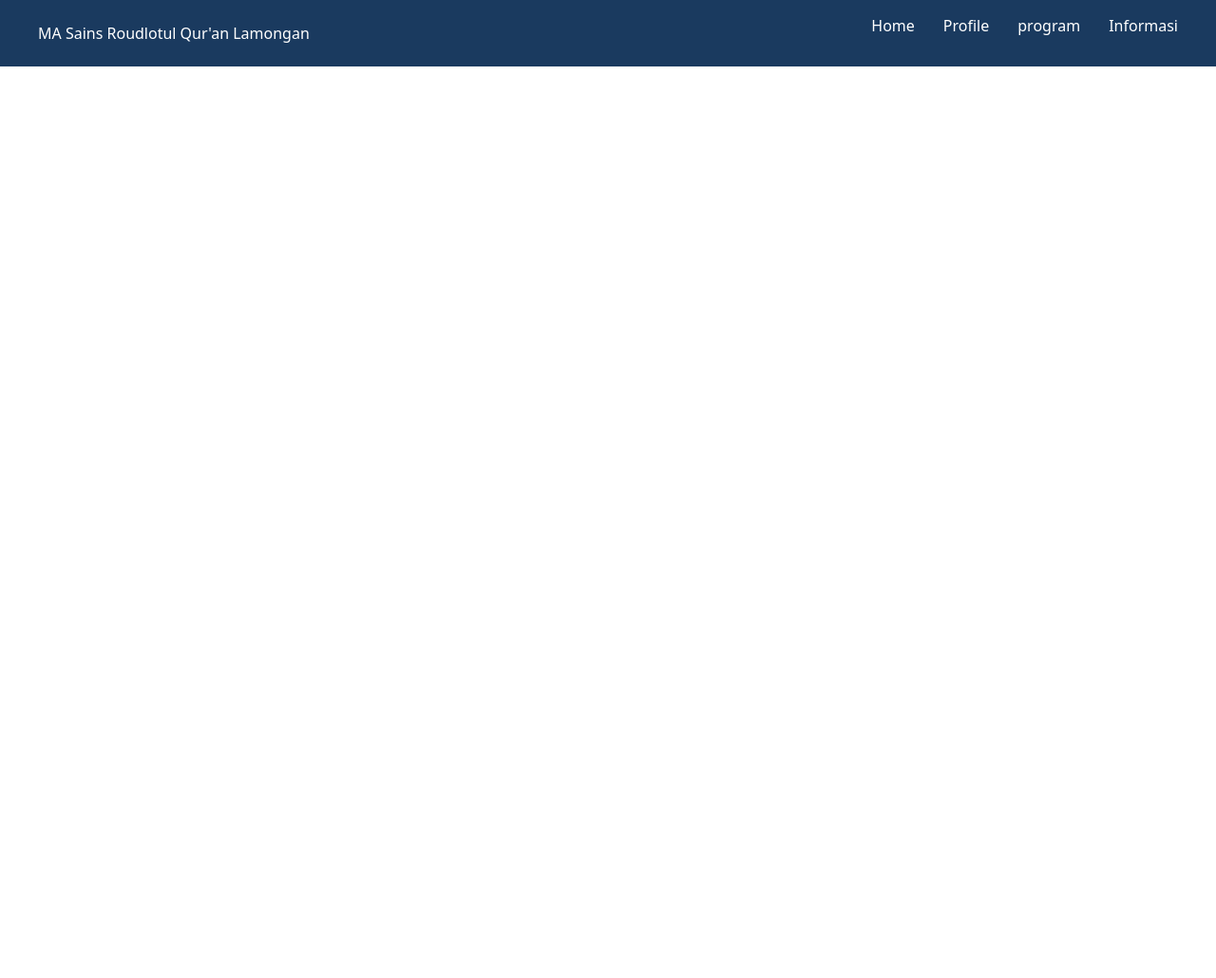
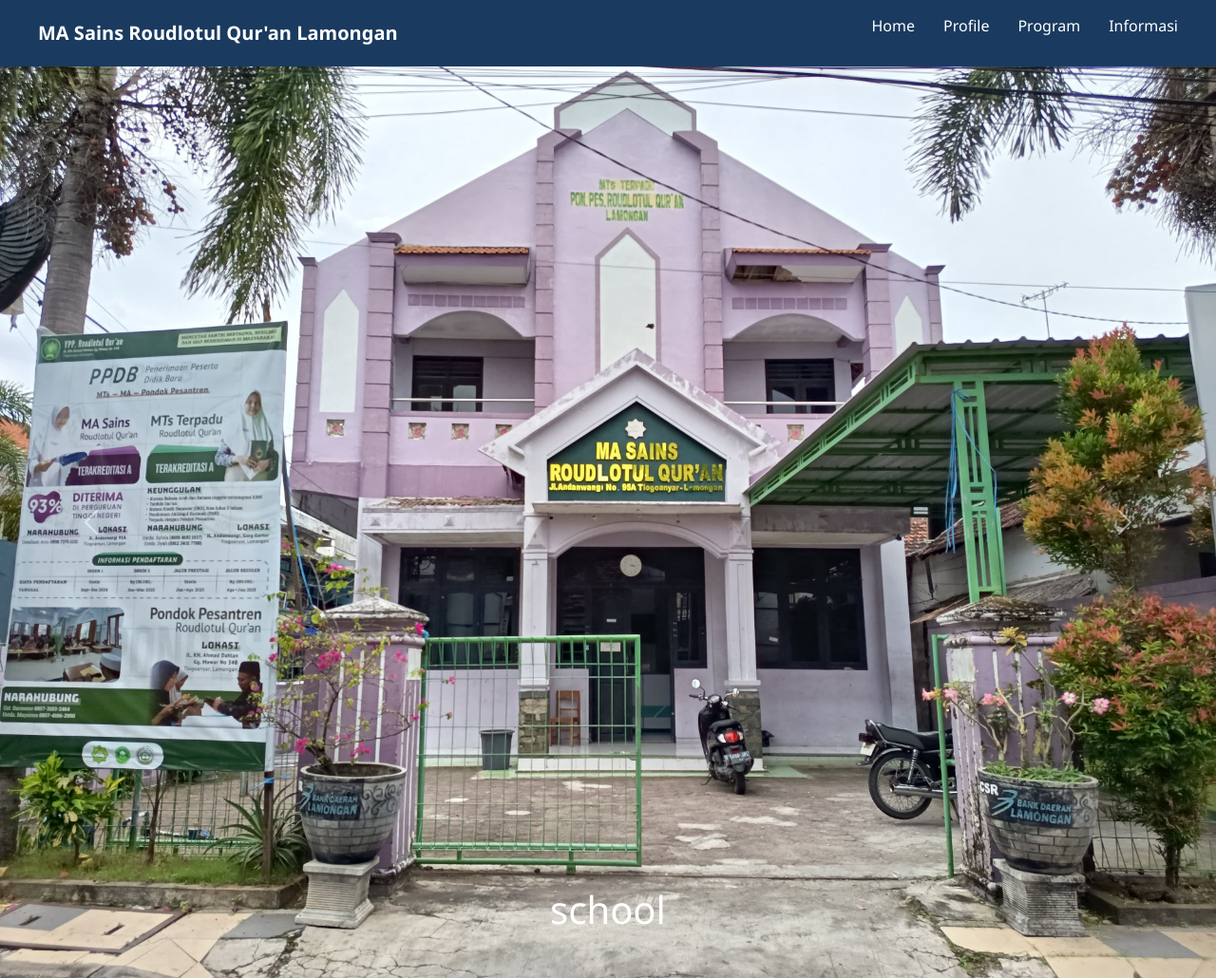
Before and after one commit to taworld-star/Tubes-PemprogWeb-Team, a plain HTML site: page index.html in a window 1280 px wide. Shown: the whole page at 95% size. Before the commit the page ends 800 px from the top, so only its background shows below. Drawn offline with nearby package versions, Linux system fonts and the light colour scheme.

Commit message:
Update 09-mei-2025 17:40 perubahan home

```diff
--- a/index.html
+++ b/index.html
@@ -1,6 +1,5 @@
 <!DOCTYPE html>
 <html lang="en">
-
 <head>
     <meta charset="UTF-8">
     <meta name="viewport" content="width=device-width, initial-scale=1.0">
@@ -11,17 +10,46 @@
 
 <body>
     <!-- Top Bar -->
-    <Header>
-        <div>MA Sains Roudlotul Qur'an Lamongan</div>
+    <header>
+        <div class="judul">MA Sains Roudlotul Qur'an Lamongan</div>
         <nav>
             <ul>
                 <li><a href="#" class="active">Home</a></li>
                 <li><a href="#">Profile</a></li>
-                <li><a href="#">program</a></li>
+                <li><a href="#">Program</a></li>
                 <li><a href="#">Informasi</a></li>
             </ul>
         </nav>
-    </Header>
+    </header>
+
+    <!-- Main content -->
+     <div class="hero">
+        <div id="carouselExample" class="carousel slide">
+            <div class="carousel-inner">
+              <div class="carousel-item active">
+                <div class="carousel-caption">
+                <h1>school</h1>
+                </div>
+                <img src="/Asset/school.jpg" class="d-block w-100" alt="...">
+
+              </div>
+              <div class="carousel-item">
+                <img src="..." class="d-block w-100" alt="...">
+              </div>
+              <div class="carousel-item">
+                <img src="..." class="d-block w-100" alt="...">
+              </div>
+            </div>
+            <button class="carousel-control-prev" type="button" data-bs-target="#carouselExample" data-bs-slide="prev">
+              <span class="carousel-control-prev-icon" aria-hidden="true"></span>
+              <span class="visually-hidden">Previous</span>
+            </button>
+            <button class="carousel-control-next" type="button" data-bs-target="#carouselExample" data-bs-slide="next">
+              <span class="carousel-control-next-icon" aria-hidden="true"></span>
+              <span class="visually-hidden">Next</span>
+            </button>
+          </div>
+     </div>
 
     <script src="https://cdn.jsdelivr.net/npm/bootstrap@5.3.6/dist/js/bootstrap.bundle.min.js" integrity="sha384-j1CDi7MgGQ12Z7Qab0qlWQ/Qqz24Gc6BM0thvEMVjHnfYGF0rmFCozFSxQBxwHKO" crossorigin="anonymous"></script>
     </body>
--- a/style.css
+++ b/style.css
@@ -1,3 +1,14 @@
+*{
+    margin: 0;
+    padding: 0;
+    box-sizing: border-box;
+    font-family: 'Segoe UI', Tahoma, Geneva, Verdana, sans-serif;
+}
+
+body{
+    bac: #f9f7e8;
+}
+
 header{
     background-color: #1a3a5f;
     color: white;
@@ -7,12 +18,17 @@ header{
     align-items: center;
 }
 
+.judul{
+    font-size: 20px;
+    font-weight: bold;
+}
+
 nav ul {
     display: flex;
     list-style: none;
 }
 
-nav ul li {
+nav ul li{
     margin-left: 30px;
 }
 
@@ -20,3 +36,9 @@ nav ul li a {
     color: white;
     text-decoration: none;
 }
+
+.hero{
+    max-width: 1920px;
+    max-height: 500px;
+    margin: auto;
+}
```
